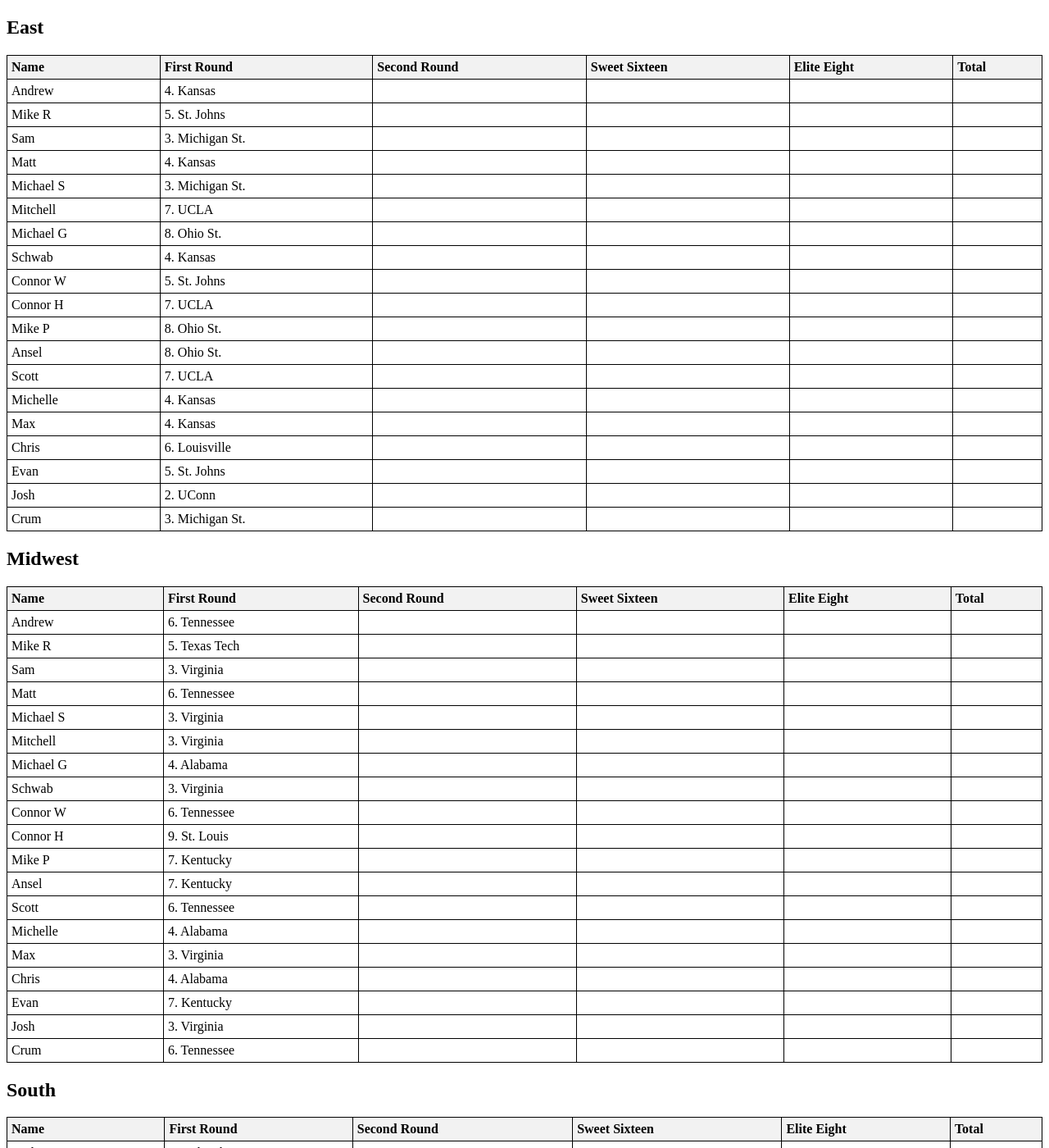
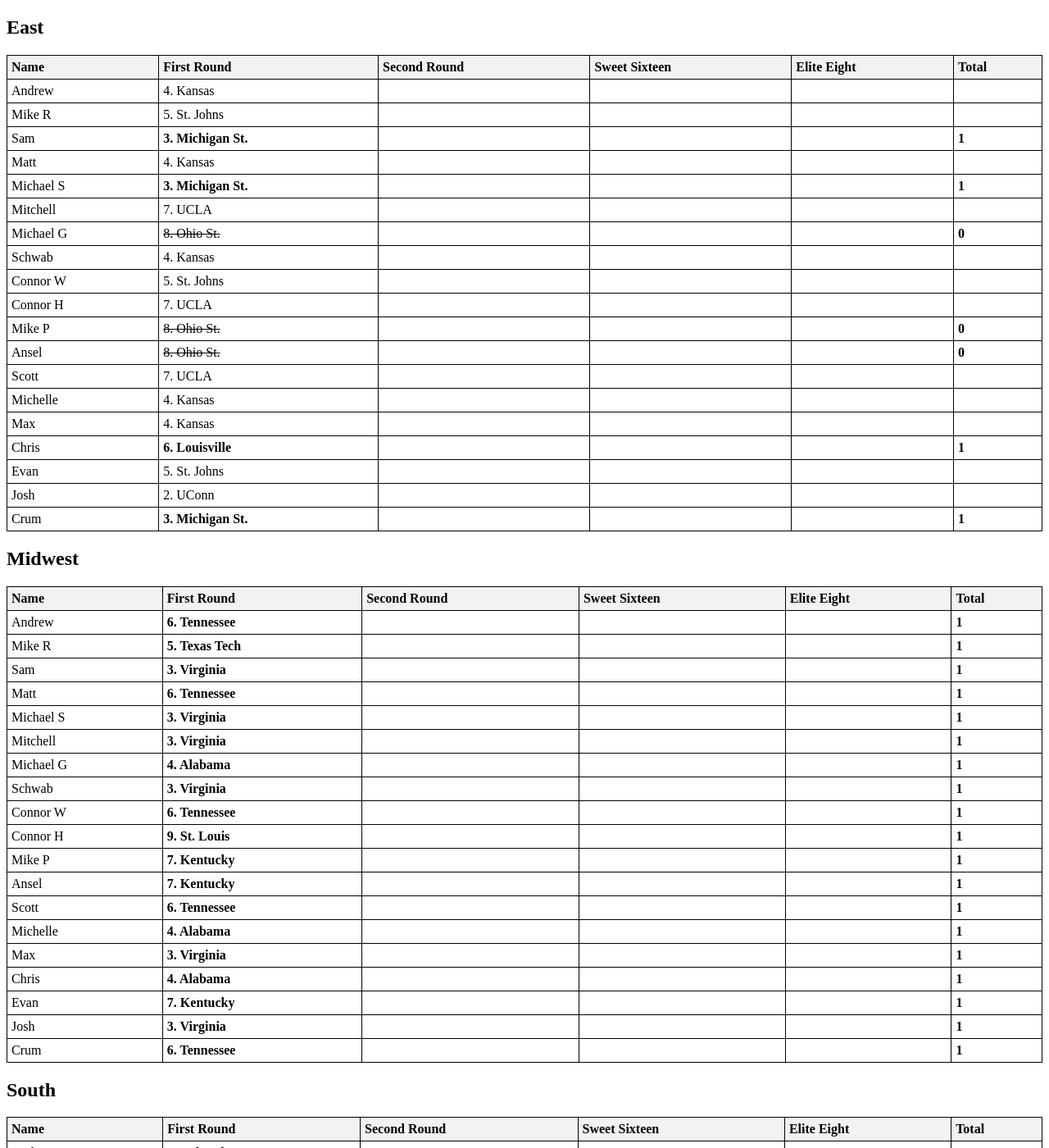
Before and after one commit to aredston19/aredston19.Github.io, a Jekyll site: the page MM_26.html, which Jekyll copies as it is, in a window 1280 px wide and 1400 px high. Shown: the whole window at 82% size. Built offline with Jekyll 4.4.1, drawn with Linux system fonts in a browser that asks for light colours; some of the changed text lies outside the part shown.

Commit message:
Add files via upload

```diff
--- a/MM_26.html
+++ b/MM_26.html
@@ -50,11 +50,11 @@
         </tr>
 	<tr>
             <td>Sam</td>
-            <td>3. Michigan St.</td>
+            <td><b>3. Michigan St.</b></td>
             <td></td>
 		<td></td>
 		<td></td>
-		<td></td>
+		<td><b>1</b></td>
 
         </tr>
 <tr>
@@ -68,11 +68,11 @@
         </tr>
 <tr>
             <td>Michael S</td>
-            <td>3. Michigan St.</td>
+            <td><b>3. Michigan St.</b></td>
             <td></td>
 		<td></td>
 		<td></td>
-		<td></td>
+		<td><b>1</b></td>
         </tr>
 <tr>
             <td>Mitchell</td>
@@ -84,11 +84,11 @@
         </tr>
 <tr>
             <td>Michael G</td>
-            <td>8. Ohio St.</td>
+            <td><s>8. Ohio St.</s></td>
             <td></td>
 		<td></td>
 		<td></td>
-		<td></td>
+		<td><b>0</b></td>
         </tr>
 <tr>
             <td>Schwab</td>
@@ -116,19 +116,19 @@
         </tr>
 <tr>
             <td>Mike P</td>
-            <td>8. Ohio St.</td>
+            <td><s>8. Ohio St.</s></td>
             <td></td>
 		<td></td>
 		<td></td>
-		<td></td>
+		<td><b>0</b></td>
         </tr>
 <tr>
             <td>Ansel</td>
-            <td>8. Ohio St.</td>
+            <td><s>8. Ohio St.</s></td>
             <td></td>
 		<td></td>
 		<td></td>
-		<td></td>
+		<td><b>0</b></td>
         </tr>
 <tr>
             <td>Scott</td>
@@ -156,11 +156,11 @@
         </tr>
 <tr>
             <td>Chris</td>
-            <td>6. Louisville</td>
+            <td><b>6. Louisville</b></td>
             <td></td>
 		<td></td>
 		<td></td>
-		<td></td>
+		<td><b>1</b></td>
         </tr>
 <tr>
             <td>Evan</td>
@@ -180,11 +180,11 @@
         </tr>
 <tr>
             <td>Crum</td>
-            <td>3. Michigan St.</td>
+            <td><b>3. Michigan St.</b></td>
             <td></td>
 		<td></td>
 		<td></td>
-		<td></td>
+		<td><b>1</b></td>
 
         </tr>
     </table>
@@ -201,158 +201,158 @@
         </tr>
         <tr>
             <td>Andrew </td>
-            <td>6. Tennessee</td>
+            <td><b>6. Tennessee</b></td>
             <td></td>
 		<td></td>
 		<td></td>
-		<td></td>
+		<td><b>1</b></td>
         </tr>
         <tr>
             <td>Mike R</td>
-            <td>5. Texas Tech</td>
+            <td><b>5. Texas Tech</b></td>
             <td></td>
 		<td></td>
 		<td></td>
-		<td></td>
+		<td><b>1</b></td>
 
         </tr>
 	<tr>
             <td>Sam</td>
-            <td>3. Virginia</td>
+            <td><b>3. Virginia</b></td>
             <td></td>
 		<td></td>
 		<td></td>
-		<td></td>
+		<td><b>1</b></td>
 
         </tr>
 <tr>
             <td>Matt</td>
-            <td>6. Tennessee</td>
+            <td><b>6. Tennessee</b></td>
             <td></td>
 		<td></td>
 		<td></td>
-		<td></td>
+		<td><b>1</b></td>
 
         </tr>
 <tr>
             <td>Michael S</td>
-            <td>3. Virginia</td>
+            <td><b>3. Virginia</b></td>
             <td></td>
 		<td></td>
 		<td></td>
-		<td></td>
+		<td><b>1</b></td>
         </tr>
 <tr>
             <td>Mitchell</td>
-            <td>3. Virginia</td>
+            <td><b>3. Virginia</b></td>
             <td></td>
 		<td></td>
 		<td></td>
-		<td></td>
+		<td><b>1</b></td>
         </tr>
 <tr>
             <td>Michael G</td>
-            <td>4. Alabama</td>
+            <td><b>4. Alabama</b></td>
             <td></td>
 		<td></td>
 		<td></td>
-		<td></td>
+		<td><b>1</b></td>
         </tr>
 <tr>
             <td>Schwab</td>
-            <td>3. Virginia</td>
+            <td><b>3. Virginia</b></td>
             <td></td>
 		<td></td>
 		<td></td>
-		<td></td>
+		<td><b>1</b></td>
         </tr>
 <tr>
             <td>Connor W</td>
-            <td>6. Tennessee</td>
+            <td><b>6. Tennessee</b></td>
             <td></td>
 		<td></td>
 		<td></td>
-		<td></td>
+		<td><b>1</b></td>
         </tr>
 <tr>
             <td>Connor H</td>
-            <td>9. St. Louis</td>
+            <td><b>9. St. Louis</b></td>
             <td></td>
 		<td></td>
 		<td></td>
-		<td></td>
+		<td><b>1</b></td>
         </tr>
 <tr>
             <td>Mike P</td>
-            <td>7. Kentucky</td>
+            <td><b>7. Kentucky</b></td>
             <td></td>
 		<td></td>
 		<td></td>
-		<td></td>
+		<td><b>1</b></td>
         </tr>
 <tr>
             <td>Ansel</td>
-            <td>7. Kentucky</td>
+            <td><b>7. Kentucky</b></td>
             <td></td>
 		<td></td>
 		<td></td>
-		<td></td>
+		<td><b>1</b></td>
         </tr>
 <tr>
             <td>Scott</td>
-            <td>6. Tennessee</td>
+            <td><b>6. Tennessee</b></td>
             <td></td>
 		<td></td>
 		<td></td>
-		<td></td>
+		<td><b>1</b></td>
         </tr>
 <tr>
             <td>Michelle</td>
-            <td>4. Alabama</td>
+            <td><b>4. Alabama</b></td>
             <td></td>
 		<td></td>
 		<td></td>
-		<td></td>
+		<td><b>1</b></td>
         </tr>
 <tr>
             <td>Max</td>
-            <td>3. Virginia</td>
+            <td><b>3. Virginia</b></td>
             <td></td>
 		<td></td>
 		<td></td>
-		<td></td>
+		<td><b>1</b></td>
         </tr>
 <tr>
             <td>Chris</td>
-            <td>4. Alabama</td>
+            <td><b>4. Alabama</b></td>
             <td></td>
 		<td></td>
 		<td></td>
-		<td></td>
+		<td><b>1</b></td>
         </tr>
 <tr>
             <td>Evan</td>
-            <td>7. Kentucky</td>
+            <td><b>7. Kentucky</b></td>
             <td></td>
 		<td></td>
 		<td></td>
-		<td></td>
+		<td><b>1</b></td>
         </tr>
 <tr>
             <td>Josh</td>
-            <td>3. Virginia</td>
+            <td><b>3. Virginia</b></td>
             <td></td>
 		<td></td>
 		<td></td>
-		<td></td>
+		<td><b>1</b></td>
         </tr>
 <tr>
             <td>Crum</td>
-            <td>6. Tennessee</td>
+            <td><b>6. Tennessee</b></td>
             <td></td>
 		<td></td>
 		<td></td>
-		<td></td>
+		<td><b>1</b></td>
 
         </tr>
     </table>
@@ -369,158 +369,158 @@
         </tr>
         <tr>
             <td>Andrew </td>
-            <td>4. Nebraska</td>
+            <td><b>4. Nebraska</b></td>
             <td></td>
 		<td></td>
 		<td></td>
-		<td></td>
+		<td><b>1</b></td>
         </tr>
         <tr>
             <td>Mike R</td>
-            <td>6. UNC</td>
+            <td><s>6. UNC</s></td>
             <td></td>
 		<td></td>
 		<td></td>
-		<td></td>
+		<td><b>0</b></td>
 
         </tr>
 	<tr>
             <td>Sam</td>
-            <td>3. Illinois</td>
+            <td><b>3. Illinois</b></td>
             <td></td>
 		<td></td>
 		<td></td>
-		<td></td>
+		<td><b>1</b></td>
 
         </tr>
 <tr>
             <td>Matt</td>
-            <td>4. Nebraska</td>
+            <td><b>4. Nebraska</b></td>
             <td></td>
 		<td></td>
 		<td></td>
-		<td></td>
+		<td><b>1</b></td>
 
         </tr>
 <tr>
             <td>Michael S</td>
-            <td>3. Illinois</td>
+            <td><b>3. Illinois</b></td>
             <td></td>
 		<td></td>
 		<td></td>
-		<td></td>
+		<td><b>1</b></td>
         </tr>
 <tr>
             <td>Mitchell</td>
-            <td>4. Nebraska</td>
+            <td><b>4. Nebraska</b></td>
             <td></td>
 		<td></td>
 		<td></td>
-		<td></td>
+		<td><b>1</b></td>
         </tr>
 <tr>
             <td>Michael G</td>
-            <td>7. St. Marys</td>
+            <td><s>7. St. Marys</s></td>
             <td></td>
 		<td></td>
 		<td></td>
-		<td></td>
+		<td><b>0</b></td>
         </tr>
 <tr>
             <td>Schwab</td>
-            <td>7. St. Marys</td>
+            <td><s>7. St. Marys</s></td>
             <td></td>
 		<td></td>
 		<td></td>
-		<td></td>
+		<td><b>0</b></td>
         </tr>
 <tr>
             <td>Connor W</td>
-            <td>4. Nebraska</td>
+            <td><b>4. Nebraska</b></td>
             <td></td>
 		<td></td>
 		<td></td>
-		<td></td>
+		<td><b>1</b></td>
         </tr>
 <tr>
             <td>Connor H</td>
-            <td>9. Iowa</td>
+            <td><b>9. Iowa</b></td>
             <td></td>
 		<td></td>
 		<td></td>
-		<td></td>
+		<td><b>1</b></td>
         </tr>
 <tr>
             <td>Mike P</td>
-            <td>5. Vanderbilt</td>
+            <td><b>5. Vanderbilt</b></td>
             <td></td>
 		<td></td>
 		<td></td>
-		<td></td>
+		<td><b>1</b></td>
         </tr>
 <tr>
             <td>Ansel</td>
-            <td>5. Vanderbilt</td>
+            <td><b>5. Vanderbilt</b></td>
             <td></td>
 		<td></td>
 		<td></td>
-		<td></td>
+		<td><b>1</b></td>
         </tr>
 <tr>
             <td>Scott</td>
-            <td>4. Nebraska</td>
+            <td><b>4. Nebraska</b></td>
             <td></td>
 		<td></td>
 		<td></td>
-		<td></td>
+		<td><b>1</b></td>
         </tr>
 <tr>
             <td>Michelle</td>
-            <td>4. Nebraska</td>
+            <td><b>4. Nebraska</b></td>
             <td></td>
 		<td></td>
 		<td></td>
-		<td></td>
+		<td><b>1</b></td>
         </tr>
 <tr>
             <td>Max</td>
-            <td>4. Nebraska</td>
+            <td><b>4. Nebraska</b></td>
             <td></td>
 		<td></td>
 		<td></td>
-		<td></td>
+		<td><b>1</b></td>
         </tr>
 <tr>
             <td>Chris</td>
-            <td>4. Nebraska</td>
+            <td><b>4. Nebraska</b></td>
             <td></td>
 		<td></td>
 		<td></td>
-		<td></td>
+		<td><b>1</b></td>
         </tr>
 <tr>
             <td>Evan</td>
-            <td>5. Vanderbilt</td>
+            <td><b>5. Vanderbilt</b></td>
             <td></td>
 		<td></td>
 		<td></td>
-		<td></td>
+		<td><b>1</b></td>
         </tr>
 <tr>
             <td>Josh</td>
-            <td>4. Nebraska</td>
+            <td><b>4. Nebraska</b></td>
             <td></td>
 		<td></td>
 		<td></td>
-		<td></td>
+		<td><b>1</b></td>
         </tr>
 <tr>
             <td>Crum</td>
-            <td>5. Vanderbilt</td>
+            <td><b>5. Vanderbilt</b></td>
             <td></td>
 		<td></td>
 		<td></td>
-		<td></td>
+		<td><b>1</b></td>
 
         </tr>
     </table>
@@ -537,19 +537,19 @@
         </tr>
         <tr>
             <td>Andrew </td>
-            <td>5. Wisconsin</td>
+            <td><s>5. Wisconsin</s></td>
             <td></td>
 		<td></td>
 		<td></td>
-		<td></td>
+		<td><b>0</b></td>
         </tr>
         <tr>
             <td>Mike R</td>
-            <td>5. Wisconsin</td>
+            <td><s>5. Wisconsin</s></td>
             <td></td>
 		<td></td>
 		<td></td>
-		<td></td>
+		<td><b>0</b></td>
 
         </tr>
 	<tr>
@@ -563,20 +563,20 @@
         </tr>
 <tr>
             <td>Matt</td>
-            <td>4. Arkansas</td>
+            <td><b>4. Arkansas</b></td>
             <td></td>
 		<td></td>
 		<td></td>
-		<td></td>
+		<td><b>1</b></td>
 
         </tr>
 <tr>
             <td>Michael S</td>
-            <td>3. Gonzaga</td>
+            <td><b>3. Gonzaga</b></td>
             <td></td>
 		<td></td>
 		<td></td>
-		<td></td>
+		<td><b>1</b></td>
         </tr>
 <tr>
             <td>Mitchell</td>
@@ -588,107 +588,107 @@
         </tr>
 <tr>
             <td>Michael G</td>
-            <td>4. Arkansas</td>
+            <td><b>4. Arkansas</b></td>
             <td></td>
 		<td></td>
 		<td></td>
-		<td></td>
+		<td><b>1</b></td>
         </tr>
 <tr>
             <td>Schwab</td>
-            <td>4. Arkansas</td>
+            <td><b>4. Arkansas</b></td>
             <td></td>
 		<td></td>
 		<td></td>
-		<td></td>
+		<td><b>1</b></td>
         </tr>
 <tr>
             <td>Connor W</td>
-            <td>5. Wisconsin</td>
+            <td><s>5. Wisconsin</s></td>
             <td></td>
 		<td></td>
 		<td></td>
-		<td></td>
+		<td><b>0</b></td>
         </tr>
 <tr>
             <td>Connor H</td>
-            <td>8. Villanova</td>
+            <td><s>8. Villanova</s></td>
             <td></td>
 		<td></td>
 		<td></td>
-		<td></td>
+		<td><b>0</b></td>
         </tr>
 <tr>
             <td>Mike P</td>
-            <td>8. Villanova</td>
+            <td><s>8. Villanova</s></td>
             <td></td>
 		<td></td>
 		<td></td>
-		<td></td>
+		<td><b>0</b></td>
         </tr>
 <tr>
             <td>Ansel</td>
-            <td>8. Villanova</td>
+            <td><s>8. Villanova</s></td>
             <td></td>
 		<td></td>
 		<td></td>
-		<td></td>
+		<td><b>0</b></td>
         </tr>
 <tr>
             <td>Scott</td>
-            <td>6. BYU</td>
+            <td><s>6. BYU</s></td>
             <td></td>
 		<td></td>
 		<td></td>
-		<td></td>
+		<td><b>0</b></td>
         </tr>
 <tr>
             <td>Michelle</td>
-            <td>3. Gonzaga</td>
+            <td><b>3. Gonzaga</b></td>
             <td></td>
 		<td></td>
 		<td></td>
-		<td></td>
+		<td><b>1</b></td>
         </tr>
 <tr>
             <td>Max</td>
-            <td>3. Gonzaga</td>
+            <td><b>3. Gonzaga</b></td>
             <td></td>
 		<td></td>
 		<td></td>
-		<td></td>
+		<td><b>1</b></td>
         </tr>
 <tr>
             <td>Chris</td>
-            <td>5. Wisconsin</td>
+            <td><s>5. Wisconsin</s></td>
             <td></td>
 		<td></td>
 		<td></td>
-		<td></td>
+		<td><b>0</b></td>
         </tr>
 <tr>
             <td>Evan</td>
-            <td>3. Gonzaga</td>
+            <td><b>3. Gonzaga</b></td>
             <td></td>
 		<td></td>
 		<td></td>
-		<td></td>
+		<td><b>1</b></td>
         </tr>
 <tr>
             <td>Josh</td>
-            <td>4. Arkansas</td>
+            <td><b>4. Arkansas</b></td>
             <td></td>
 		<td></td>
 		<td></td>
-		<td></td>
+		<td><b>1</b></td>
         </tr>
 <tr>
             <td>Crum</td>
-            <td>5. Wisconsin</td>
+            <td><s>5. Wisconsin</s></td>
             <td></td>
 		<td></td>
 		<td></td>
-		<td></td>
+		<td><b>0</b></td>
 
         </tr>
     </table>
```
